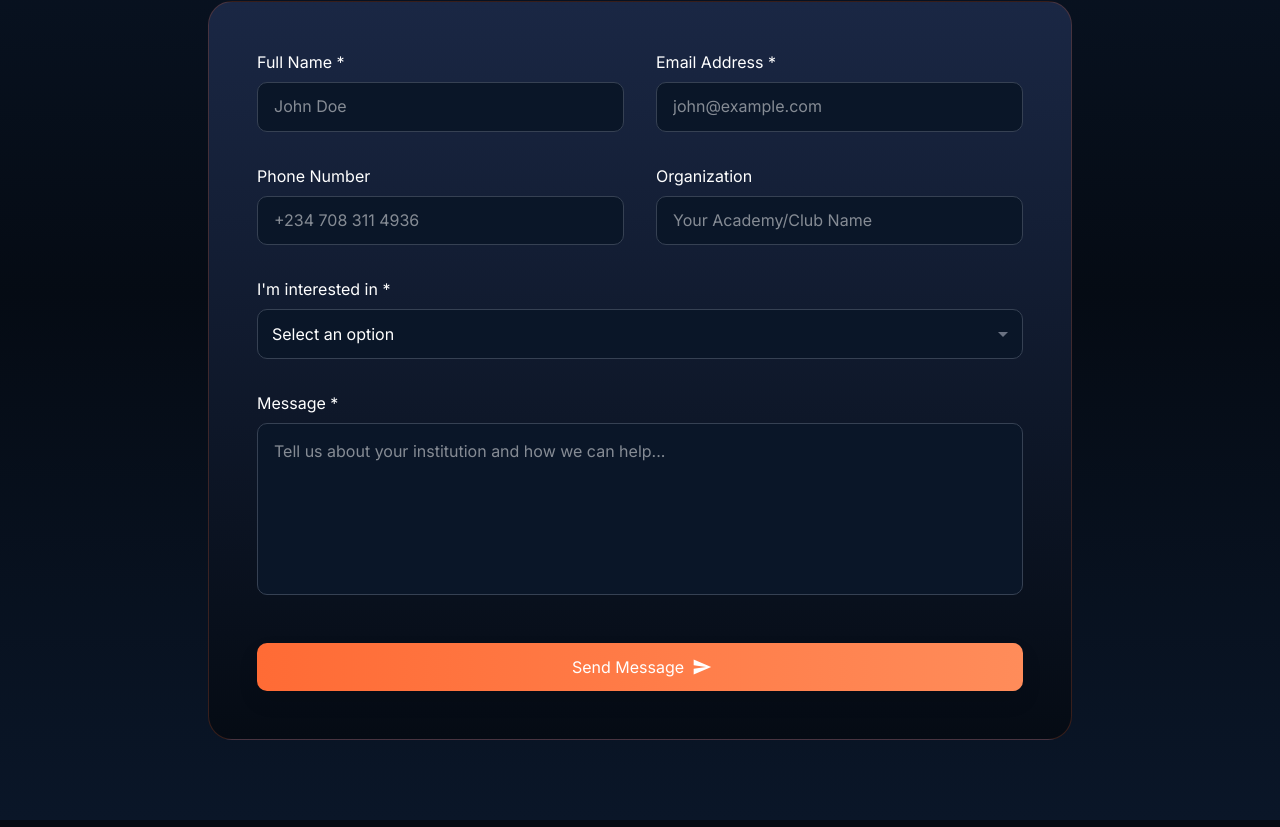
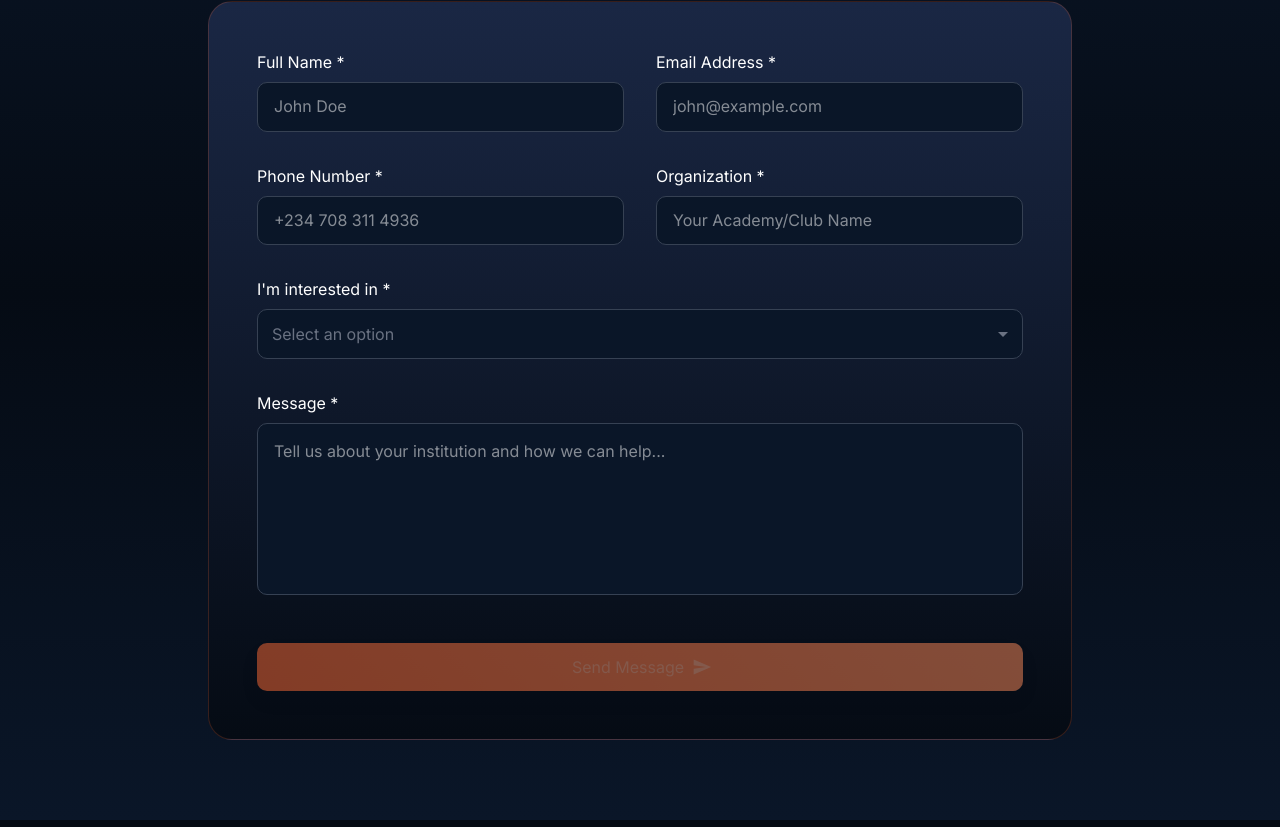
Before and after one commit to victor-914/dawn_games_fe, a Next.js app: page /contact in a window 1280 px wide. Shown: the part 773-1600 px from the top of the page. Built offline with nearby package versions, Linux system fonts and the light colour scheme; what @mui/material-nextjs would draw is missing.

Commit message:
feat: Enhance contact form functionality; implement form validation and submission handling

```diff
--- a/app/components/contact/Form.jsx
+++ b/app/components/contact/Form.jsx
@@ -1,8 +1,11 @@
-'use client'
-import { Box, Container, Typography, InputBase, Button, Select, MenuItem } from '@mui/material'
-import { Send } from '@mui/icons-material'
+"use client";
+import { useState } from "react";
+import { submitContactForm } from "@/app/utils/api";
+import { Box, Container, Typography, InputBase, Button, Select, MenuItem } from '@mui/material';
+import { Send } from '@mui/icons-material';
 
-const Label = ({ children }) => <Typography sx={{ fontFamily: 'Inter', fontSize: 16, color: '#FFFFFF', mb: 1 }}>{children}</Typography>
+const Label = ({ children }) => <Typography sx={{ fontFamily: 'Inter', fontSize: 16, color: '#FFFFFF', mb: 1 }}>{children}</Typography>;
+
 const Input = (props) => (
   <InputBase {...props} sx={{
     width: '100%', height: props.multiline ? 'auto' : 49.6, minHeight: props.multiline ? 169.6 : undefined,
@@ -10,9 +13,52 @@ const Input = (props) => (
     fontFamily: 'Inter', fontSize: 16, p: props.multiline ? 2 : '0 16px',
     alignItems: props.multiline ? 'flex-start' : 'center', '& ::placeholder': { color: '#6A7282', opacity: 1 }, ...props.sx
   }} />
-)
+);
 
 export default function Form() {
+  const [formData, setFormData] = useState({
+    institutionName: "",
+    name: "",
+    email: "",
+    phoneNumber: "",
+    solution: "",
+    message: "",
+  });
+
+  const [status, setStatus] = useState("idle");
+
+  const handleChange = (e) => {
+    const { name, value } = e.target;
+    setFormData((prev) => ({ ...prev, [name]: value }));
+  };
+
+  const isFormValid = () => {
+    return (
+      formData.institutionName.trim() !== "" &&
+      formData.name.trim() !== "" &&
+      formData.email.trim() !== "" &&
+      formData.phoneNumber.trim() !== "" &&
+      formData.solution.trim() !== "" &&
+      formData.message.trim() !== ""
+    );
+  };
+
+  const handleSubmit = async () => {
+    if (!isFormValid()) return;
+
+    setStatus("loading");
+    try {
+      await submitContactForm(formData);
+
+      setStatus("success");
+      setFormData({ institutionName: "", name: "", email: "", phoneNumber: "", solution: "", message: "" });
+      setTimeout(() => setStatus("idle"), 3000);
+    } catch (error) {
+      console.error(error);
+      setStatus("error");
+    }
+  };
+
   return (
     <Box sx={{ width: '100%', background: 'linear-gradient(180deg, #0A1628 0%, #050B14 50%, #0A1628 100%)', py: { xs: 8, md: 10 }, display: 'flex', justifyContent: 'center' }}>
       <Container maxWidth="lg" sx={{ display: 'flex', flexDirection: 'column', alignItems: 'center' }}>
@@ -31,38 +77,75 @@ export default function Form() {
           display: 'flex', flexDirection: 'column', gap: 4
         }}>
           <Box sx={{ display: 'flex', flexDirection: { xs: 'column', md: 'row' }, gap: 4 }}>
-            <Box sx={{ flex: 1 }}><Label>Full Name *</Label><Input placeholder="John Doe" /></Box>
-            <Box sx={{ flex: 1 }}><Label>Email Address *</Label><Input placeholder="john@example.com" /></Box>
+            <Box sx={{ flex: 1 }}>
+              <Label>Full Name *</Label>
+              <Input name="name" value={formData.name} onChange={handleChange} placeholder="John Doe" />
+            </Box>
+            <Box sx={{ flex: 1 }}>
+              <Label>Email Address *</Label>
+              <Input name="email" value={formData.email} onChange={handleChange} placeholder="john@example.com" />
+            </Box>
           </Box>
           <Box sx={{ display: 'flex', flexDirection: { xs: 'column', md: 'row' }, gap: 4 }}>
-            <Box sx={{ flex: 1 }}><Label>Phone Number</Label><Input placeholder="+234 708 311 4936" /></Box>
-            <Box sx={{ flex: 1 }}><Label>Organization</Label><Input placeholder="Your Academy/Club Name" /></Box>
+            <Box sx={{ flex: 1 }}>
+              <Label>Phone Number *</Label>
+              <Input name="phoneNumber" value={formData.phoneNumber} onChange={handleChange} placeholder="+234 708 311 4936" />
+            </Box>
+            <Box sx={{ flex: 1 }}>
+              <Label>Organization *</Label>
+              <Input name="institutionName" value={formData.institutionName} onChange={handleChange} placeholder="Your Academy/Club Name" />
+            </Box>
           </Box>
           <Box>
             <Label>I'm interested in *</Label>
-            <Select defaultValue="" displayEmpty sx={{
+            <Select
+              name="solution"
+              value={formData.solution}
+              onChange={handleChange}
+              displayEmpty
+              sx={{
                 width: '100%', height: 49.6, bgcolor: '#0A1628', border: '0.8px solid #364153', borderRadius: '10px',
-              color: '#FFFFFF', fontFamily: 'Inter', fontSize: 16,
+                color: formData.solution ? '#FFFFFF' : '#6A7282', fontFamily: 'Inter', fontSize: 16,
                 '& .MuiOutlinedInput-notchedOutline': { border: 'none' },
                 '&:hover .MuiOutlinedInput-notchedOutline': { border: 'none' },
                 '&.Mui-focused .MuiOutlinedInput-notchedOutline': { border: 'none' },
                 '& .MuiSelect-icon': { color: '#6A7282' }
-            }}>
+              }}
+            >
               <MenuItem value="" disabled sx={{ color: '#6A7282' }}>Select an option</MenuItem>
               <MenuItem value="sports">Sports Club Management</MenuItem>
               <MenuItem value="esports">E-Sports Platform</MenuItem>
               <MenuItem value="gamedev">Game Development/Publishing</MenuItem>
             </Select>
           </Box>
-          <Box><Label>Message *</Label><Input multiline minRows={6} placeholder="Tell us about your institution and how we can help..." /></Box>
+          <Box>
+            <Label>Message *</Label>
+            <Input name="message" value={formData.message} onChange={handleChange} multiline minRows={6} placeholder="Tell us about your institution and how we can help..." />
+          </Box>
 
-          <Button endIcon={<Send sx={{ width: 20, height: 20 }} />} sx={{
-            width: '100%', height: 48, background: 'linear-gradient(90deg, #FF6B35 0%, #FF8C5A 100%)',
+          <Button
+            onClick={handleSubmit}
+            disabled={!isFormValid() || status === "loading"}
+            endIcon={<Send sx={{ width: 20, height: 20 }} />}
+            sx={{
+              width: '100%', height: 48,
+              background: status === "success" ? 'linear-gradient(90deg, #10B981 0%, #059669 100%)' : 'linear-gradient(90deg, #FF6B35 0%, #FF8C5A 100%)',
               borderRadius: '10px', textTransform: 'none', fontSize: 16, fontFamily: 'Inter', fontWeight: 400,
-            color: '#FFFFFF', boxShadow: '0px 10px 20px rgba(0, 0, 0, 0.1)', '&:hover': { opacity: 0.9 }, mt: 2
-          }}>
-            Send Message
+              color: '#FFFFFF', boxShadow: '0px 10px 20px rgba(0, 0, 0, 0.1)',
+              opacity: (!isFormValid() || status === "loading") ? 0.5 : 1,
+              cursor: (!isFormValid() || status === "loading") ? 'not-allowed' : 'pointer',
+              '&:hover': { opacity: 0.9 },
+              mt: 2
+            }}
+          >
+            {status === "loading" ? "Sending..." : status === "success" ? "Message Sent!" : "Send Message"}
           </Button>
+
+          {status === "error" && (
+            <Typography sx={{ color: '#EF4444', fontSize: 14, mt: 2, textAlign: 'center', fontFamily: 'Inter' }}>
+              Something went wrong. Please try again or email us directly.
+            </Typography>
+          )}
         </Box>
       </Container>
     </Box>
```
Also changed, not shown: app/hooks/useFaq.js (+9 -1 lines). Lines whose indentation alone changed are shown as unchanged.
